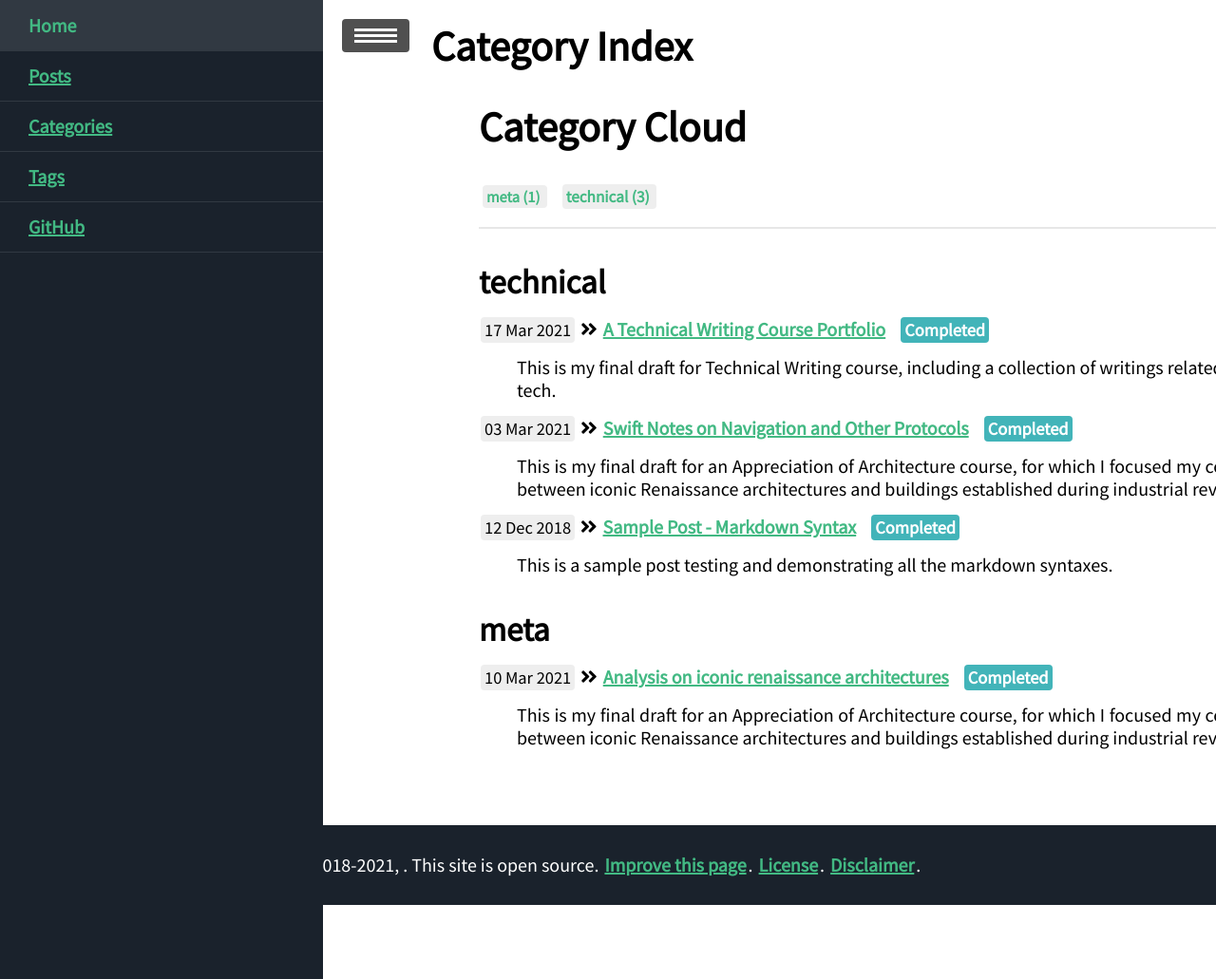
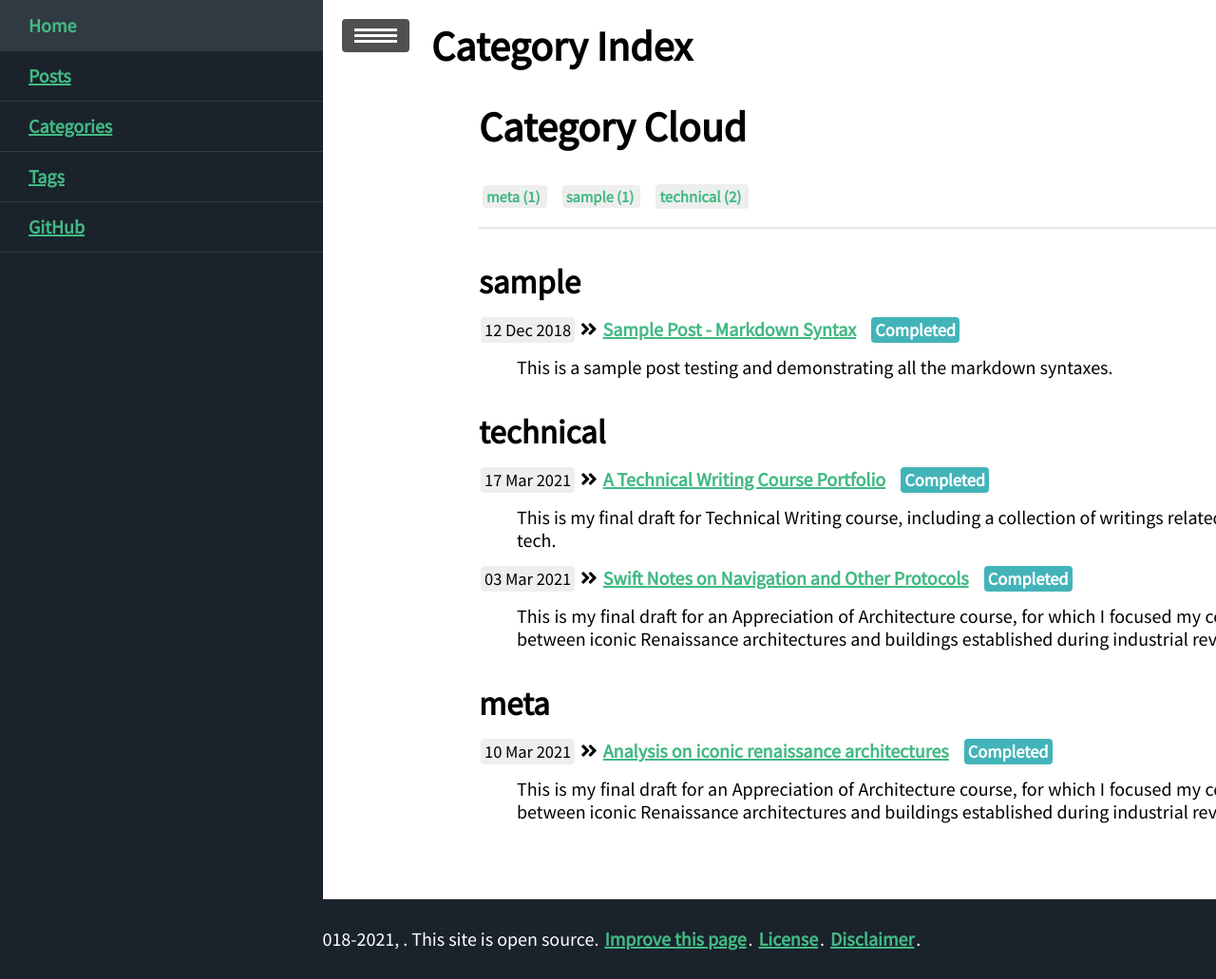
Before and after one commit to XinyiXiang/PersonalWebsiteXinyi, a Jekyll site: the page built from blog/categories.html, in a window 1280 px wide and 1031 px high. Shown: the whole window at 95% size. Built offline with Jekyll 4.4.1, drawn with Linux system fonts in a browser that asks for light colours; nearby versions of some CDN libraries.

```diff
--- a/_posts/2018-12-12-sample-post.md
+++ b/_posts/2018-12-12-sample-post.md
@@ -5,7 +5,7 @@ Edit: 2018-11-14
 mathjax: true
 mermaid: true
 tags: markdown
-categories: technical
+categories: sample
 description: This is a sample post testing and demonstrating all the markdown syntaxes.
 ---
 
```
Also changed, not shown: _posts/2021-03-03-swift-notes-on-navigation-and-other-protocols.md (+1 -1 lines).
